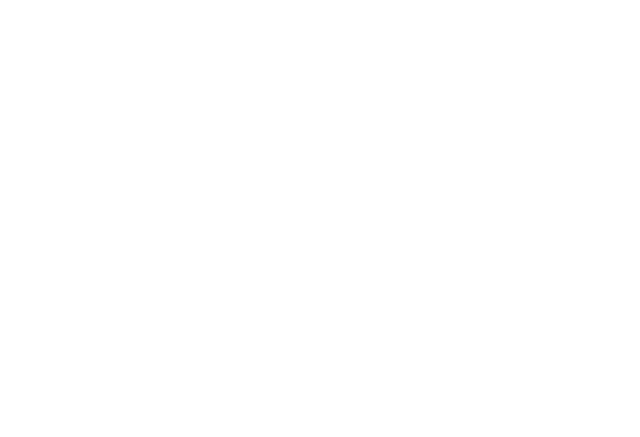
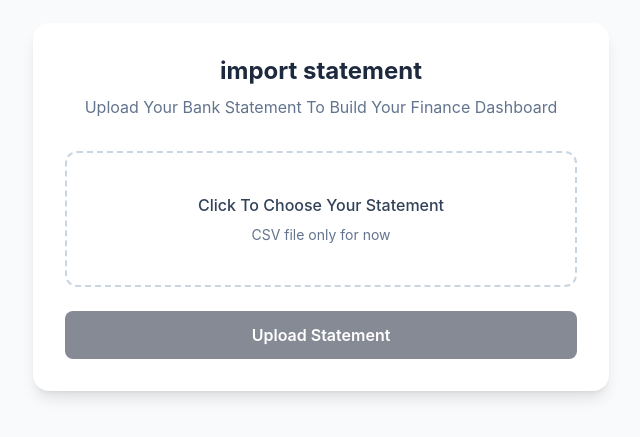
Before and after one commit to sohail7499/Finance-Copilot, a React (Vite) app: page /import in a window 1280 px wide. Before the commit this address had no page. Shown: the part 193-630 px from the top of the page, without its empty margins (319-959 px from the left). Built offline with nearby package versions, Linux system fonts and the light colour scheme; sample sign-in values are in the browser's storage.

Commit message:
import statemnet added

```diff
--- a/src/App.jsx
+++ b/src/App.jsx
@@ -6,6 +6,7 @@
 import Login from "./pages/Login";
 import Signup from "./pages/Signup";
 import ProtectedRoute from "./routes/ProtectedRoute";
+import ImportStatement from "./pages/ImportStatement";
 
 function DashboardLayout() {
   const [isSidebarOpen, setIsSidebarOpen] = useState(false);
@@ -48,6 +49,14 @@
               </ProtectedRoute>
             }
           />
+          <Route
+            path="/import"
+            element={
+              <ProtectedRoute>
+                <ImportStatement />
+              </ProtectedRoute>
+            }
+          />
         </Routes>
       </BrowserRouter>
     </>
--- /dev/null
+++ b/src/pages/ImportStatement.jsx
@@ -0,0 +1,70 @@
+import React, { useState } from "react";
+
+function ImportStatement() {
+  const [file, setFile] = useState(null);
+
+  const handleFileChange = (e) => {
+    const selectedFile = e.target.files[0];
+
+    if (selectedFile) {
+      setFile(selectedFile);
+    }
+  };
+
+  const handleUpload = async () => {
+    const text = await file.text();
+    // console.log(typeof "text");
+
+    const rows = text.split("\n");
+    const headerIndex = rows.findIndex((row) =>
+      row.includes("Transaction Date"),
+    );
+    console.log(headerIndex);
+
+    const transactionRow = rows.slice(headerIndex + 1);
+    console.log(transactionRow);
+  };
+  return (
+    <>
+      <div className="flex min-h-screen items-center justify-center bg-slate-50 px-4">
+        <div className="w-full max-w-xl rounded-2xl bg-white p-8 shadow-lg">
+          <h1 className="text-center text-2xl font-bold text-slate-800">
+            import statement
+          </h1>
+          <p className="mt-2 text-center text-slate-500">
+            Upload Your Bank Statement To Build Your Finance Dashboard
+          </p>
+          <label className="mt-8 flex cursor-pointer flex-col items-center justify-center rounded-xl border-2 border-dashed border-slate-300 px-6 py-10 text-center hover:border-slate-500">
+            <p className="font-medium text-slate-700">
+              Click To Choose Your Statement
+            </p>
+            <p className="mt-2 text-sm text-slate-500">CSV file only for now</p>
+            <input
+              type="file"
+              accept=".csv"
+              className="hidden"
+              onChange={handleFileChange}
+            />
+          </label>
+
+          {/* file && Matlab: Agar file mein koi value hai, tab ye JSX render karo. */}
+          {file && (
+            <p className="mt-4 text-center text-sm text-slate-600">
+              Selected file: <span className="font-medium">{file.name}</span>
+            </p>
+          )}
+          <button
+            onClick={handleUpload}
+            type="button"
+            disabled={!file}
+            className="mt-6 w-full rounded-lg bg-slate-900 py-3 font-semibold text-white transition hover:bg-slate-800 disabled:cursor-not-allowed disabled:opacity-50"
+          >
+            Upload Statement
+          </button>
+        </div>
+      </div>
+    </>
+  );
+}
+
+export default ImportStatement;
```
